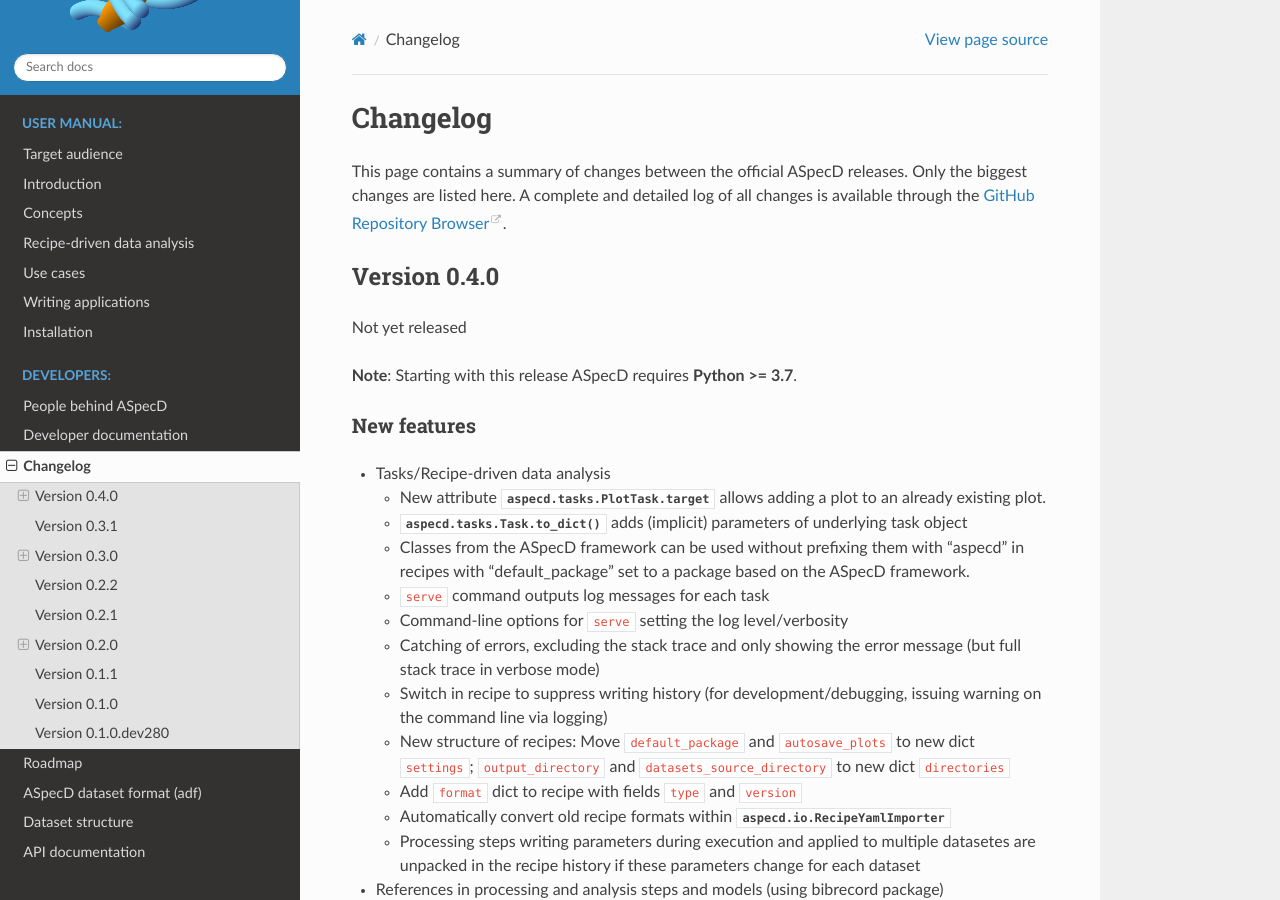
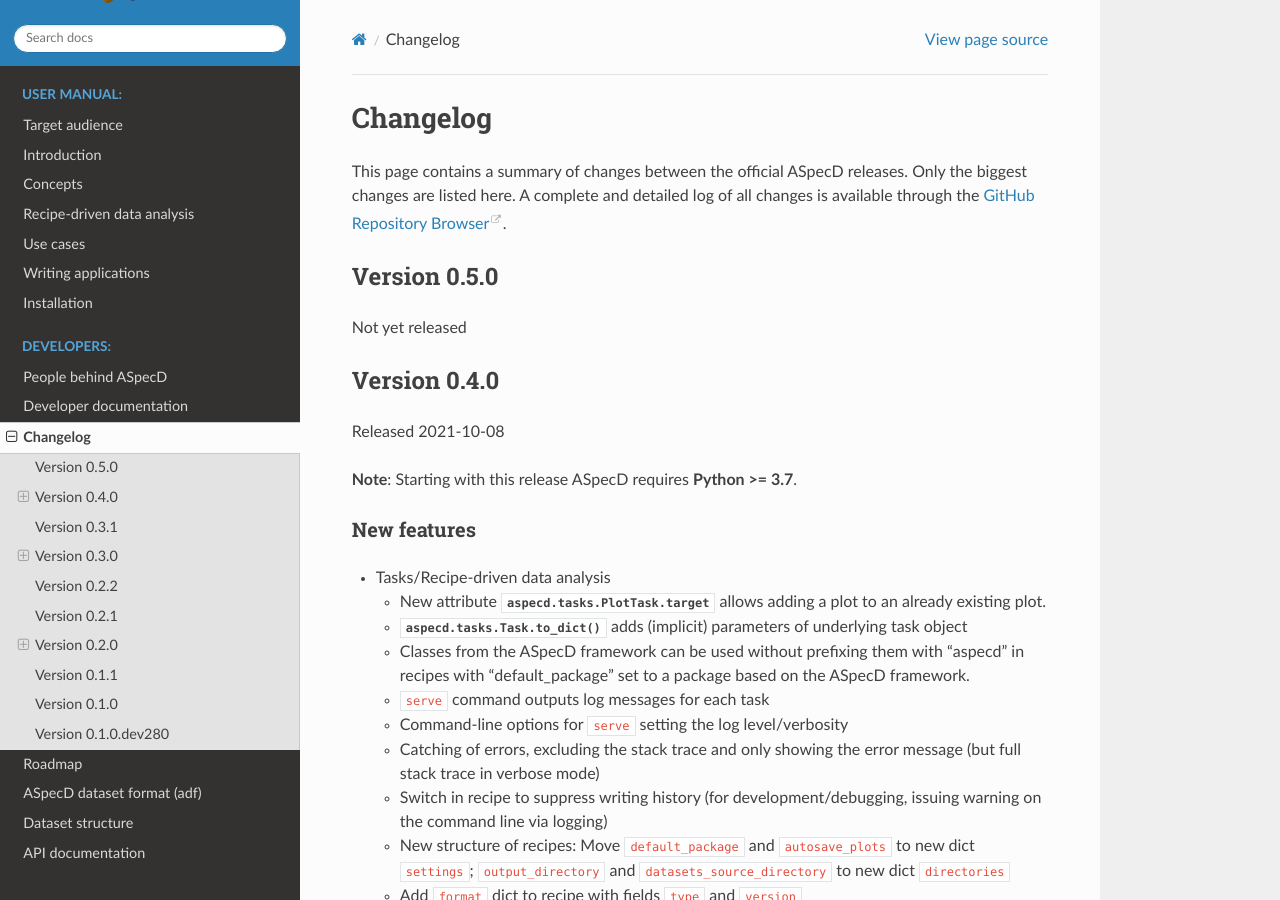
Before and after one commit to tillbiskup/aspecd, a Sphinx documentation site: the page built from docs/changelog.rst, in a window 1280 px wide and 900 px high. Built offline with Sphinx 7.4.7 and the Read the Docs theme 2.0.0, drawn with Linux system fonts in a browser that asks for light colours.

Commit message:
Post-release

```diff
--- a/docs/changelog.rst
+++ b/docs/changelog.rst
@@ -5,10 +5,16 @@
 This page contains a summary of changes between the official ASpecD releases. Only the biggest changes are listed here. A complete and detailed log of all changes is available through the `GitHub Repository Browser <https://github.com/tillbiskup/aspecd/commits/master>`_.
 
 
+Version 0.5.0
+=============
+
+Not yet released
+
+
 Version 0.4.0
 =============
 
-Not yet released
+Released 2021-10-08
 
 **Note**: Starting with this release ASpecD requires **Python >= 3.7**.
 
```
Also changed, not shown: 1 other file.
